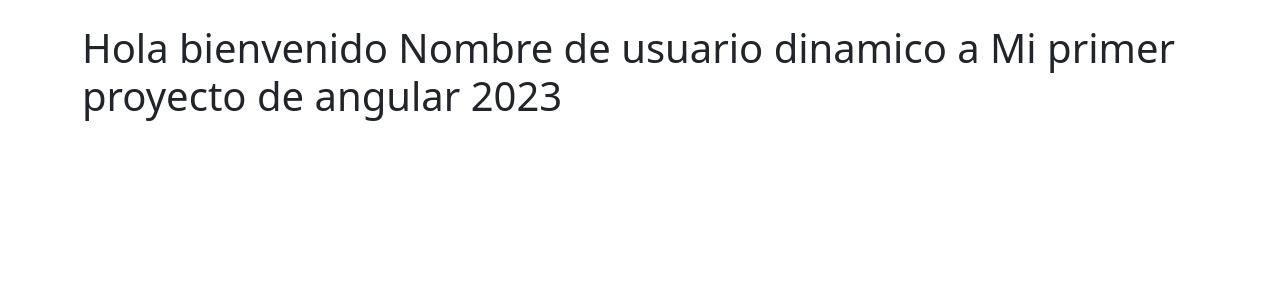
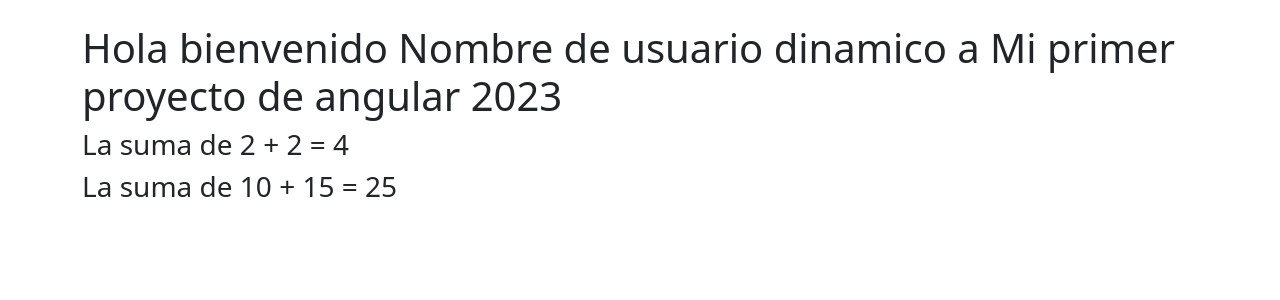
Before and after one commit to franciscosantiagoc/AngularProjectBases, an Angular app: page / in a window 1280 px wide. Shown: the top 300 px of the page. Built offline with nearby package versions, Linux system fonts and the light colour scheme.

Commit message:
realizando operaciones simples con interpolacion y metodos

```diff
--- a/src/app/app.component.html
+++ b/src/app/app.component.html
@@ -2,4 +2,8 @@
   <h1 class="d-flex justify-content-center">
     Hola bienvenido {{ userName}} a {{ title}}
   </h1>
+
+  <h3>La suma de 2 + 2 = {{ 2+2 }}</h3>
+
+  <h3>La suma de 10 + 15 = {{ getSuma(10,15) }}</h3>
 </div>
--- a/src/app/app.component.ts
+++ b/src/app/app.component.ts
@@ -15,4 +15,8 @@ export class AppComponent {
       this.userName = this.userName == 'Francisco Santiago' ? 'Nombre de usuario dinamico' : 'Francisco Santiago';
     }, 3000);
   }
+
+  getSuma(num1: number, num2: number) {
+    return num1 + num2;
+  }
 }
```
